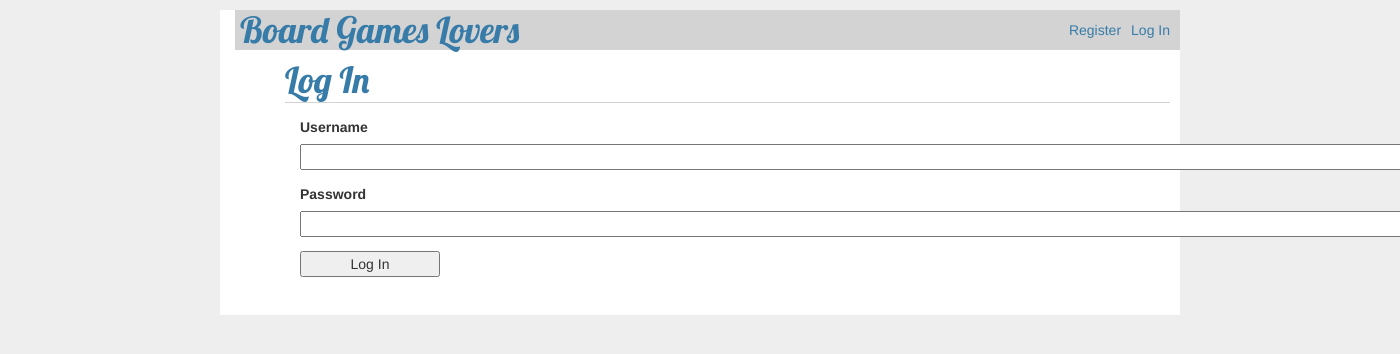
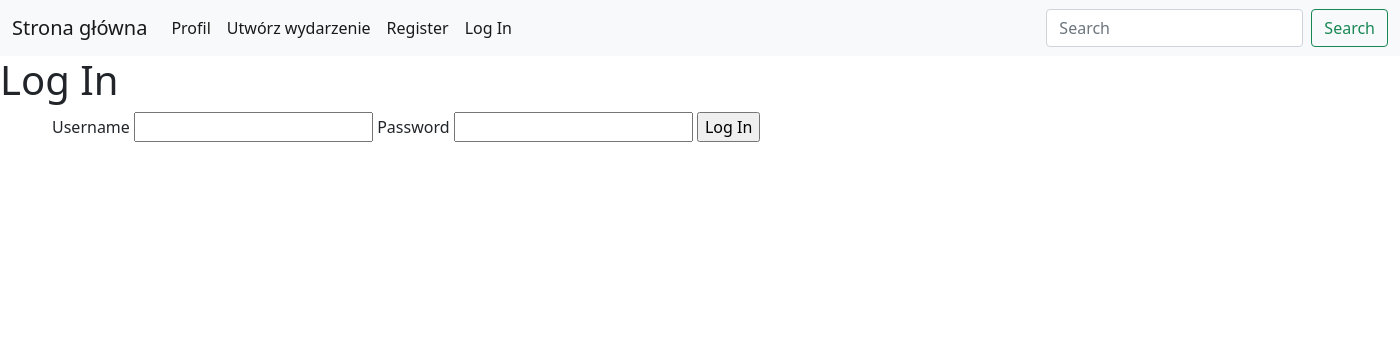
Before and after one commit to majajonez/BGL, a Flask app: page /auth/login in a window 1400 px wide; the page is wider, and only the part inside the window is pictured. Shown: the top 354 px of that part. Run offline with Flask 2, Linux system fonts and the light colour scheme; some libraries are stand-ins or nearby versions.

Commit message:
uporządkowanie strony głównej

```diff
--- a/flaskr/templates/base.html
+++ b/flaskr/templates/base.html
@@ -1,21 +1,46 @@
 <!doctype html>
-<title>{% block title %}{% endblock %} - Flaskr</title>
-    <link rel="stylesheet" href="//maxcdn.bootstrapcdn.com/bootstrap/3.2.0/css/bootstrap.min.css">
-    <link rel="stylesheet" href="//maxcdn.bootstrapcdn.com/bootstrap/3.2.0/css/bootstrap-theme.min.css">
-    <link href="//fonts.googleapis.com/css?family=Lobster&subset=latin,latin-ext" rel="stylesheet" type="text/css">
-    <link rel="stylesheet" href="{{ url_for('static', filename='style.css') }}">
-<nav>
-  <h1>Board Games Lovers</h1>
-  <ul>
-    {% if g.user %}
-      <li><span>{{ g.user['username'] }}</span>
-      <li><a href="{{ url_for('auth.logout') }}">Log Out</a>
-    {% else %}
-      <li><a href="{{ url_for('auth.register') }}">Register</a>
-      <li><a href="{{ url_for('auth.login') }}">Log In</a>
-    {% endif %}
-  </ul>
-</nav>
+<html lang="en">
+<link href="https://cdn.jsdelivr.net/npm/bootstrap@5.0.2/dist/css/bootstrap.min.css" rel="stylesheet">
+  <head>
+    <meta charset="utf-8">
+    <meta name="viewport" content="width=device-width, initial-scale=1, shrink-to-fit=no">
+
+
+    <title>Board Games Lovers</title>
+  </head>
+  <body>
+  <nav class="navbar navbar-expand-lg navbar-light bg-light">
+    <div class="container-fluid">
+      <a class="navbar-brand" href="main_page">Strona główna</a>
+      <button class="navbar-toggler" type="button" data-bs-toggle="collapse" data-bs-target="#navbarSupportedContent">
+        <span class="navbar-toggler-icon"></span>
+      </button>
+      <div class="collapse navbar-collapse" id="navbarSupportedContent">
+        <ul class="navbar-nav me-auto mb-2 mb-lg-0">
+          <li class="nav-item">
+            <a class="nav-link active" aria-current="page" href="profil">Profil</a>
+          </li>
+          <li class="nav-item">
+            <a class="nav-link active" href="event">Utwórz wydarzenie</a>
+          </li>
+<!--          <li class="nav-item">-->
+<!--            <a class="nav-link active" href="#" tabindex="-1" aria-disabled="true">Wyloguj</a>-->
+<!--          </li>-->
+          {% if g.user %}
+            <li class="nav-item"><span class="nav-link">Witaj, {{ g.user.login }}</span></li>
+            <li class="nav-item"><a class="nav-link active" tabindex="-1" href="{{ url_for('auth.logout') }}">Log Out</a></li>
+          {% else %}
+            <li class="nav-item"><a class="nav-link active" tabindex="-1" href="{{ url_for('auth.register') }}">Register</a></li>
+            <li class="nav-item"><a class="nav-link active" tabindex="-1" href="{{ url_for('auth.login') }}">Log In</a></li>
+          {% endif %}
+        </ul>
+        <form class="d-flex">
+          <input class="form-control me-2" type="search" placeholder="Search">
+          <button class="btn btn-outline-success" type="submit">Search</button>
+        </form>
+      </div>
+    </div>
+  </nav>
 <section class="content">
   <header>
     {% block header %}{% endblock %}
@@ -25,3 +50,8 @@
   {% endfor %}
  <div class="container"> {% block content %}{% endblock %}</div>
 </section>
+  <script src="https://cdn.jsdelivr.net/npm/jquery/dist/jquery.min.js"></script>
+    <script src="https://cdn.jsdelivr.net/npm/semantic-ui@2.4.2/dist/semantic.min.js"></script>
+
+</div>
+  </body>
```
Also changed, not shown: flaskr/main.py (+0 -65 lines), flaskr/templates/main/main_page.html (+18 -18 lines).
